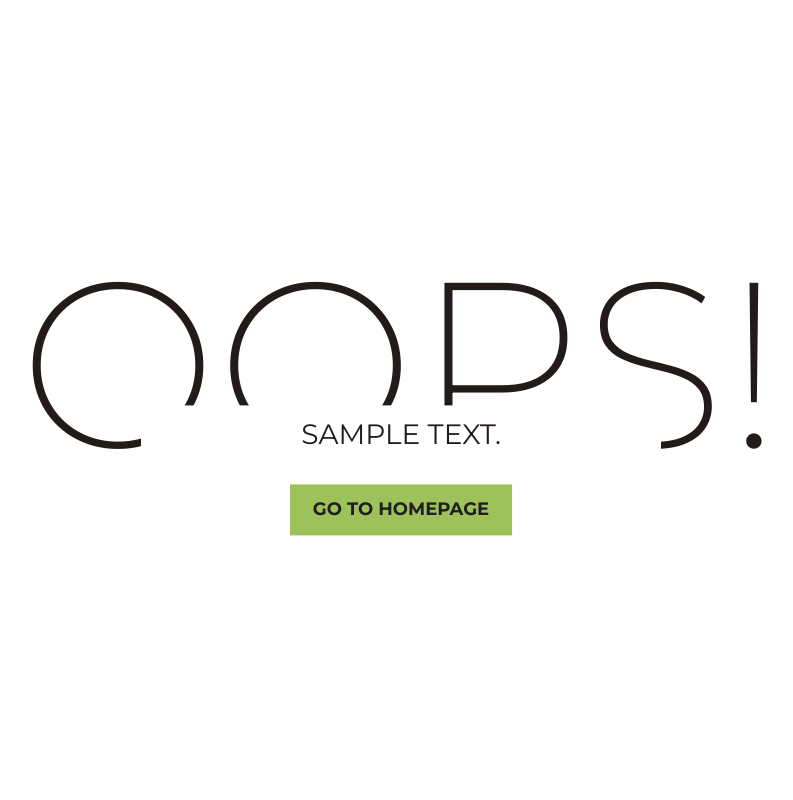
After one commit to Tzofia-Asherov/full_stack_learn_online_project, a Flask app: template template/error_input_teacher.html in a window 1280 px wide. The commit adds this page. Shown: the whole page, without its empty margins (239-1032 px from the left). Run offline with Flask 2, Linux system fonts and the light colour scheme; the template is opened without the code that fills it: most values are stand-ins (such as "Sample title", 1, 10 or a date in 2020).

Commit message:
success and error

```diff
--- a/model/teacher_model.py
+++ b/model/teacher_model.py
@@ -43,7 +43,6 @@ def get_max_id():
 def add_subjects(teacher_id, subjects_id_list):
     with connection.cursor() as cursor:
         for sub_id in subjects_id_list:
-            print(type(id))
             query = "insert into SubjectsForTechers (teacher_id, subject_id) values({},{})".format(teacher_id, sub_id)
             cursor.execute(query)
         connection.commit()
--- a/server.py
+++ b/server.py
@@ -24,10 +24,10 @@ def add_teacher():
     aviable_after_lesson = teacher_details.get("aviable_after_lesson")
     subjects_id_list =  teacher_details.getlist("teacher_subjects")
 
-    if first_name == '""' or e_mail == '':
-        render_template("error.py")
+    if first_name == '' or last_name == '' or e_mail == '':
+        return render_template("error_input_teacher.html", data = {"message":"you must have firstname, last name and e-mail"})
 
-    last_name , phone, aviable_flag = utils.validate_teacher(last_name , phone, aviable_after_lesson)
+    phone, aviable_flag = utils.validate_teacher(phone, aviable_after_lesson)
 
 
     teacher_model.add(first_name, last_name, e_mail, phone, gender, aviable_flag)
--- /dev/null
+++ b/static/css/error_input_techer.css
@@ -0,0 +1,122 @@
+* {
+  -webkit-box-sizing: border-box;
+          box-sizing: border-box;
+}
+
+body {
+  padding: 0;
+  margin: 0;
+}
+
+#notfound {
+  position: relative;
+  height: 100vh;
+}
+
+#notfound .notfound {
+  position: absolute;
+  left: 50%;
+  top: 50%;
+  -webkit-transform: translate(-50%, -50%);
+      -ms-transform: translate(-50%, -50%);
+          transform: translate(-50%, -50%);
+}
+
+.notfound {
+  max-width: 520px;
+  width: 100%;
+  line-height: 1.4;
+  text-align: center;
+}
+
+.notfound .notfound-404 {
+  position: relative;
+  height: 200px;
+  margin: 0px auto 20px;
+  z-index: -1;
+}
+
+.notfound .notfound-404 h1 {
+  font-family: 'Montserrat', sans-serif;
+  font-size: 236px;
+  font-weight: 200;
+  margin: 0px;
+  color: #211b19;
+  text-transform: uppercase;
+  position: absolute;
+  left: 50%;
+  top: 50%;
+  -webkit-transform: translate(-50%, -50%);
+      -ms-transform: translate(-50%, -50%);
+          transform: translate(-50%, -50%);
+}
+
+.notfound .notfound-404 h2 {
+  font-family: 'Montserrat', sans-serif;
+  font-size: 28px;
+  font-weight: 400;
+  text-transform: uppercase;
+  color: #211b19;
+  background: #fff;
+  padding: 10px 5px;
+  margin: auto;
+  display: inline-block;
+  position: absolute;
+  bottom: 0px;
+  left: 0;
+  right: 0;
+}
+
+.notfound a {
+  font-family: 'Montserrat', sans-serif;
+  display: inline-block;
+  font-weight: 700;
+  text-decoration: none;
+  color: #fff;
+  text-transform: uppercase;
+  padding: 13px 23px;
+  background: #9dc15b !important;
+ /* background: #ff6300; */
+  font-size: 18px;
+  -webkit-transition: 0.2s all;
+  transition: 0.2s all;
+}
+
+.notfound a:hover {
+  color: #9dc15b !important;
+  background: #211b19;
+}
+
+@media only screen and (max-width: 767px) {
+  .notfound .notfound-404 h1 {
+    font-size: 148px;
+  }
+}
+
+@media only screen and (max-width: 480px) {
+  .notfound .notfound-404 {
+    height: 148px;
+    margin: 0px auto 10px;
+  }
+  .notfound .notfound-404 h1 {
+    font-size: 86px;
+  }
+  .notfound .notfound-404 h2 {
+    font-size: 16px;
+  }
+  .notfound a {
+    padding: 7px 15px;
+    font-size: 14px;
+  }
+}
+
+#a-input {
+  color: #1f1f1f;
+  text-decoration: none !important;
+  outline: none !important;
+  -webkit-transition: all .3s ease-in-out;
+  -moz-transition: all .3s ease-in-out;
+  -ms-transition: all .3s ease-in-out;
+  -o-transition: all .3s ease-in-out;
+  transition: all .3s ease-in-out;
+}
--- /dev/null
+++ b/template/error_input_teacher.html
@@ -0,0 +1,43 @@
+<!DOCTYPE html>
+<html lang="en">
+
+<head>
+	<meta charset="utf-8">
+	<meta http-equiv="X-UA-Compatible" content="IE=edge">
+	<meta name="viewport" content="width=device-width, initial-scale=1">
+	<!-- The above 3 meta tags *must* come first in the head; any other head content must come *after* these tags -->
+
+	<title>404 HTML Template by Colorlib</title>
+
+	<!-- Google font -->
+	<link href="https://fonts.googleapis.com/css?family=Montserrat:200,400,700" rel="stylesheet">
+
+	<!-- Custom stlylesheet -->
+
+	<link type="text/css" rel="stylesheet" href="css/error_input_techer.css" />
+
+	<!-- HTML5 shim and Respond.js for IE8 support of HTML5 elements and media queries -->
+	<!-- WARNING: Respond.js doesn't work if you view the page via file:// -->
+	<!--[if lt IE 9]>
+		  <script src="https://oss.maxcdn.com/html5shiv/3.7.3/html5shiv.min.js"></script>
+		  <script src="https://oss.maxcdn.com/respond/1.4.2/respond.min.js"></script>
+		<![endif]-->
+
+</head>
+
+<body>
+
+	<div id="notfound">
+		<div class="notfound">
+			<div class="notfound-404">
+				<h1>Oops!</h1>
+				<br>
+				<h2>{{data["message"]}}</h2>
+			</div>
+			<a href="/" id = 'a-input'>Go TO Homepage</a>
+		</div>
+	</div>
+
+</body><!-- This templates was made by Colorlib (https://colorlib.com) -->
+
+</html>
--- a/template/success_page.html
+++ b/template/success_page.html
@@ -42,7 +42,7 @@
         <i class="checkmark">✓</i>
       </div>
         <h1>Success</h1>
-        <p>We received your purchase request;<br/> we'll be in touch shortly!</p>
+        <p>we save your details<br/> tanks for valunteering</p>
       </div>
     </body>
 </html>
--- a/utils.py
+++ b/utils.py
@@ -1,6 +1,4 @@
-def validate_teacher(last_name , phone, aviable_after_lesson):
-    if last_name == '':
-        last_name = 'null'
+def validate_teacher(phone, aviable_after_lesson):
 
     if phone =='':
         phone ='null'
@@ -9,4 +7,4 @@ def validate_teacher(last_name , phone, aviable_after_lesson):
     if aviable_after_lesson == 'on':
         aviable_flag = True
 
-    return last_name, phone, aviable_flag
+    return phone, aviable_flag
```
